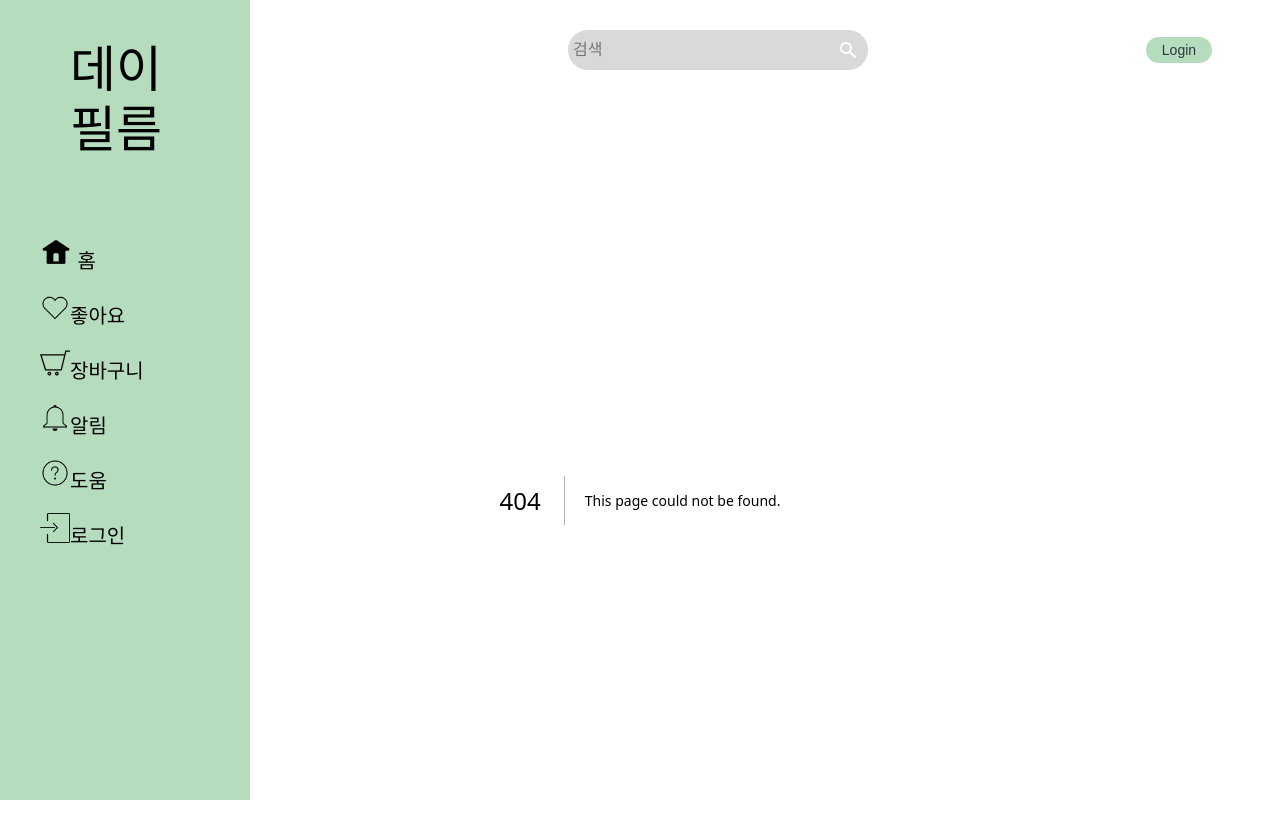
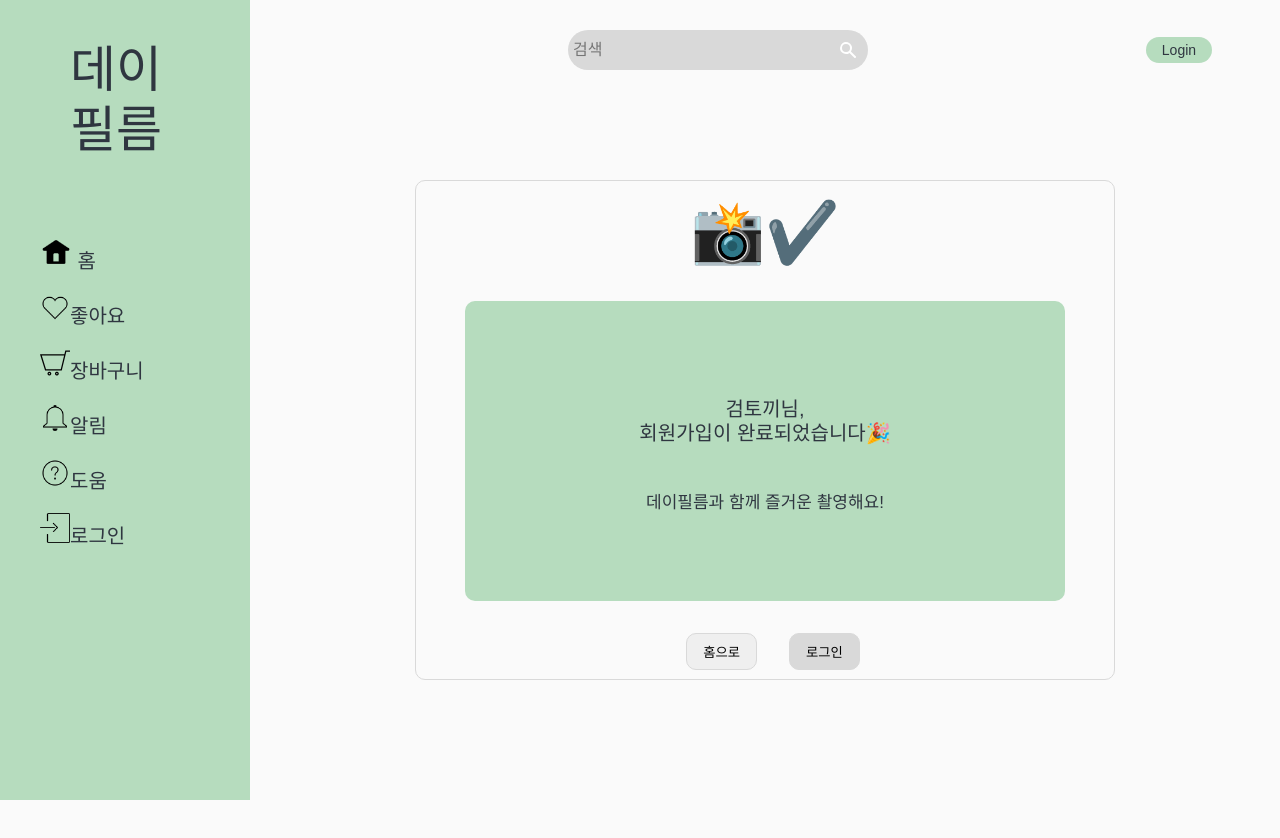
Before and after one commit to hyemimi/black-rabbit, a Next.js app: page /signup/completed in a window 1280 px wide. Before the commit this address had no page. Shown: the top 838 px of the page. After the commit the page ends 800 px from the top, so only its background shows below. Built offline with nearby package versions, Linux system fonts and the light colour scheme.

Commit message:
feat : sign up completed page

```diff
--- /dev/null
+++ b/pages/signup/completed.tsx
@@ -0,0 +1,82 @@
+import styled from "styled-components";
+import { Wrapper } from "@/components/common/Wrapper";
+import Link from "next/link";
+
+const Completed = (props: string) => {
+  const nickname = "검토끼";
+  return (
+    <Wrapper>
+      <Div>
+        <Icons>📸✔️</Icons>
+        <GreenBox>
+          <Title>
+            {nickname}님, <br /> 회원가입이 완료되었습니다🎉
+          </Title>
+          <SubTitle>데이필름과 함께 즐거운 촬영해요!</SubTitle>
+        </GreenBox>
+        <Link href="/">
+          <HomeButton>홈으로</HomeButton>
+        </Link>
+        <Link href="/login">
+          <LoginButton>로그인</LoginButton>
+        </Link>
+      </Div>
+    </Wrapper>
+  );
+};
+export default Completed;
+
+const Div = styled.div`
+  width: 700px;
+  height: 500px;
+  border: 1px solid #d9d9d9;
+  border-radius: 10px;
+  justify-content: center;
+  text-align: center;
+  margin: 5rem auto;
+  padding: 2rem auto;
+`;
+
+const GreenBox = styled.div`
+  background-color: #b6dcbe;
+  border-radius: 10px;
+  width: 600px;
+  height: 300px;
+  margin: 1rem auto;
+  padding: 100px auto;
+  display: table;
+`;
+
+const Title = styled.h1`
+  font-weight: 500;
+  font-size: 20px;
+  padding: 6rem 1rem 3rem 1rem;
+  vertical-align: middle;
+`;
+
+const Icons = styled.h1`
+  font-size: 60px;
+  padding: 1rem;
+`;
+
+const SubTitle = styled.h2`
+  font-weight: 300;
+  font-size: 17px;
+  vertical-align: middle;
+`;
+
+const HomeButton = styled.button`
+  border-radius: 10px;
+  border: 1px solid #d9d9d9;
+  padding: 0.5rem 1rem;
+  margin: 1rem 2rem 2rem 1rem;
+  cursor: pointer;
+`;
+
+const LoginButton = styled.button`
+  border-radius: 10px;
+  border: 1px solid #d9d9d9;
+  padding: 0.5rem 1rem;
+  background: #d9d9d9;
+  cursor: pointer;
+`;
```
